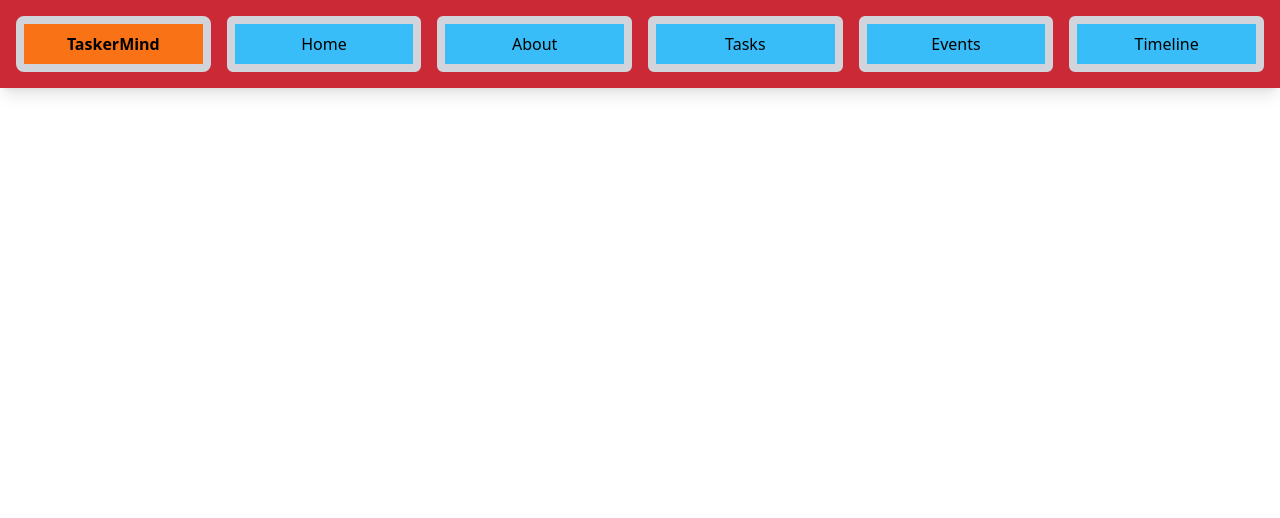
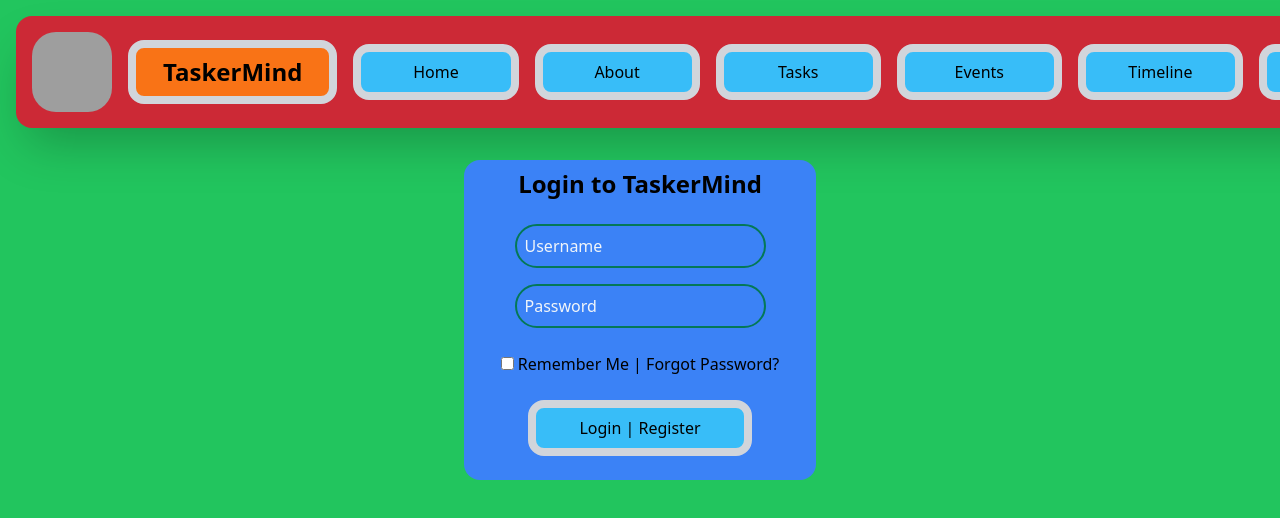
Before and after one commit to K7theCompSciMan/taskermind, a SvelteKit app: page /login in a window 1280 px wide. Shown: the top 518 px of the page. Built offline with nearby package versions, Linux system fonts and the light colour scheme; grey boxes are pictures that could not be loaded.

Commit message:
Updated Login Page and CSS

```diff
--- a/src/lib/Button.svelte
+++ b/src/lib/Button.svelte
@@ -3,8 +3,9 @@
     export let onclick: () => void;
     export let hover: () => void;
     export let leave: () => void;
+    export let size: string = "w-44";
 </script>
 
-<button class="p-2 m-2 rounded-md border-gray-300 border-8 bg-sky-400 w-64" on:mouseenter={() => hover()} on:click={() => onclick()} on:mouseleave={() => leave()}
+<button class="p-2 m-2 rounded-2xl border-gray-300 border-8 bg-sky-400 {size} hover:bg-sky-500 hover:border-gray-400" on:mouseenter={() => hover()} on:click={() => onclick()} on:mouseleave={() => leave()}
 	>{name}</button
 >
--- a/src/lib/Heading.svelte
+++ b/src/lib/Heading.svelte
@@ -1,10 +1,20 @@
 <script lang="ts">
     export let name = "TaskerMind";
-    export let size = "2xl";
+    export let textsize = "2xl";
     export let color = "black";
     export let weight = "bold";
+    export let size: string = "w-56";
     export let style = " ";
+    export let logo: boolean = false;
+    export let src: string = "";
+    export let onclick: () => void = () => {};
 </script>
 
-
-<h1 class="text-{size} p-2 m-2 bg-orange-500 w-64 border-8 rounded-lg border-gray-300 font-{color} font-{weight} {style}">{name}</h1>
+{#if logo}
+    <img {src} alt="TaskerMind Logo" class="w-20 h-20 m-2 rounded-3xl"/>
+{/if}
+<!-- svelte-ignore a11y-click-events-have-key-events -->
+<!-- svelte-ignore a11y-no-static-element-interactions -->
+<div class="text-{textsize} p-2 m-2 bg-orange-500 {size} border-8 rounded-2xl border-gray-300 font-{color} font-{weight} {style} hover:cursor-pointer" on:click={() =>onclick()}>
+    {name}
+</div>
--- a/src/routes/+layout.svelte
+++ b/src/routes/+layout.svelte
@@ -1,8 +1,10 @@
 <script lang="ts">
-	import Heading from './../lib/Heading.svelte';
+	import Heading from '$lib/Heading.svelte';
     import "../app.css"
     import { goto } from "$app/navigation";
     import Button from "$lib/Button.svelte";
+    import src from '$lib/images/logo.jpeg'
+
     type Page = {
         name: string;
         path: string;
@@ -20,17 +22,17 @@
         {name: "Tasks", path: "/tasks", onHover: () => tasksDropdown = true, leave: () => tasksDropdown = false},
         {name: "Events", path: "/events", onHover: () => eventsDropdown = true, leave: () => eventsDropdown = false},
         {name: "Timeline", path: "/timeline", onHover: () => timelineDropdown = true, leave: () => timelineDropdown = false},
+        {name: "Login", path: "/login", onHover: () => {}, leave: () => {}},
     ]
 </script>
-
-<div class="h-full">
-    <nav class="flex justify-center items-center text-center bg-persian-red h-full align-middle p-2 shadow-lg ">
-        <Heading/>
+<div class="bg-green-500 h-screen w-full overflow-hidden">
+    <nav class="flex justify-center items-center text-center bg-persian-red align-middle p-2 shadow-2xl rounded-2xl m-4 w-fit h-fit">
+        <Heading logo={true} {src} />
         {#each pages as page}
         <Button name={page.name} onclick={() => goto(page.path)} hover={page.onHover} leave={page.leave}/>
             {/each}
     </nav>
-    {#if aboutDropdown}
+    <!-- {#if aboutDropdown}
     <div></div>
     {:else if tasksDropdown}
     <div></div>
@@ -40,7 +42,7 @@
 
     {:else if timelineDropdown}
     <div></div>
-    {:else}
-        <slot />
-    {/if}
+    {:else} -->
+        <slot/>
+    <!-- {/if} -->
 </div>
--- a/src/routes/login/+page.svelte
+++ b/src/routes/login/+page.svelte
@@ -1,3 +1,24 @@
 <script lang="ts">
+    import Button from '$lib/Button.svelte';
+</script>
+<div class="flex justify-center">
+    <div class="justify-center text-center w-[22rem] bg-blue-500 rounded-2xl m-4">
+        <div class="m-2 font-bold text-2xl ">
+            Login to TaskerMind
+        </div>
 
-</script>
+        <div class="m-4 mt-6">
+        <input type="text" placeholder="Username" class="rounded-3xl p-2 bg-transparent border-2 border-emerald-700 placeholder-slate-100">
+        </div>
+        <div class="m-4">
+            <input type="password" placeholder="Password" class="rounded-3xl  p-2 bg-transparent border-2 border-emerald-700 placeholder-slate-100">
+        </div>
+        <div class="m-6 mb-2">
+            <label for="remember-me"><input type="checkbox"> Remember Me</label> |
+            <a href="/forgot-password">Forgot Password?</a>
+        </div>
+        <div class="m-4">
+            <Button name="Login |  Register" size="w-56" onclick={() => {}} hover={() => {}} leave={() => {}}/>
+        </div>
+    </div>
+</div>
```
Lines whose indentation alone changed are shown as unchanged.
